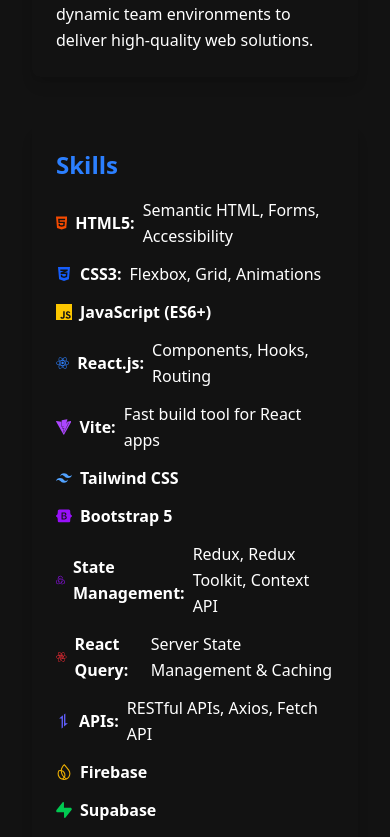
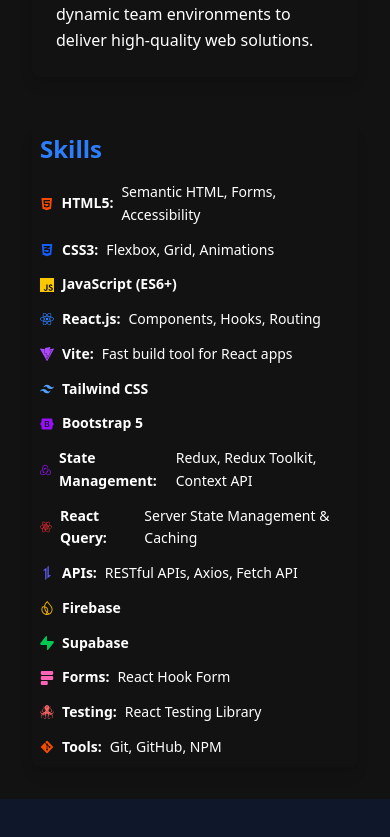
Before and after one commit to Youssefkhalil10/Portfolio, a React (Vite) app: page / in a window 390 px wide. Shown: the part 2667-3504 px from the top of the page. Built offline with nearby package versions, Linux system fonts and the light colour scheme.

Commit message:
edit on Responsive design

```diff
--- a/src/Components/Portfolio/Skills.jsx
+++ b/src/Components/Portfolio/Skills.jsx
@@ -16,10 +16,10 @@
 import { SiFormspree } from "react-icons/si";
 function Skills() {
   return (
-    <div className="p-6 rounded-lg shadow-lg">
+    <div className="p-2 sm:p-6 rounded-lg shadow-lg">
       <h3 className="text-2xl font-bold mb-4 text-blue-500">Skills</h3>
 
-      <ul className="text-white leading-relaxed space-y-3">
+      <ul className="text-white leading-relaxed text-sm sm:text-base space-y-3">
         {/* Core */}
         <li className="flex items-center gap-2">
           <FaHtml5 className="text-orange-600" />
```
